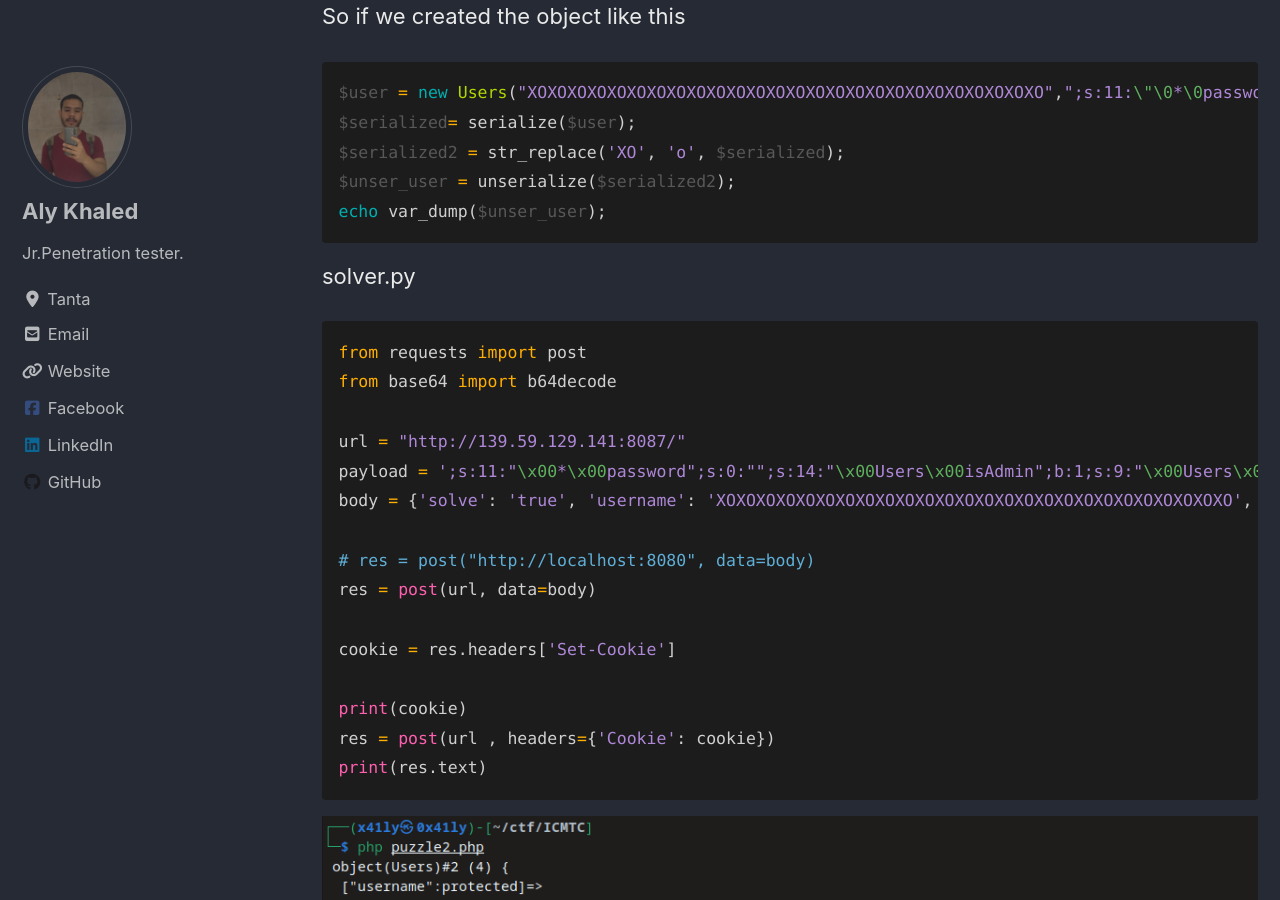
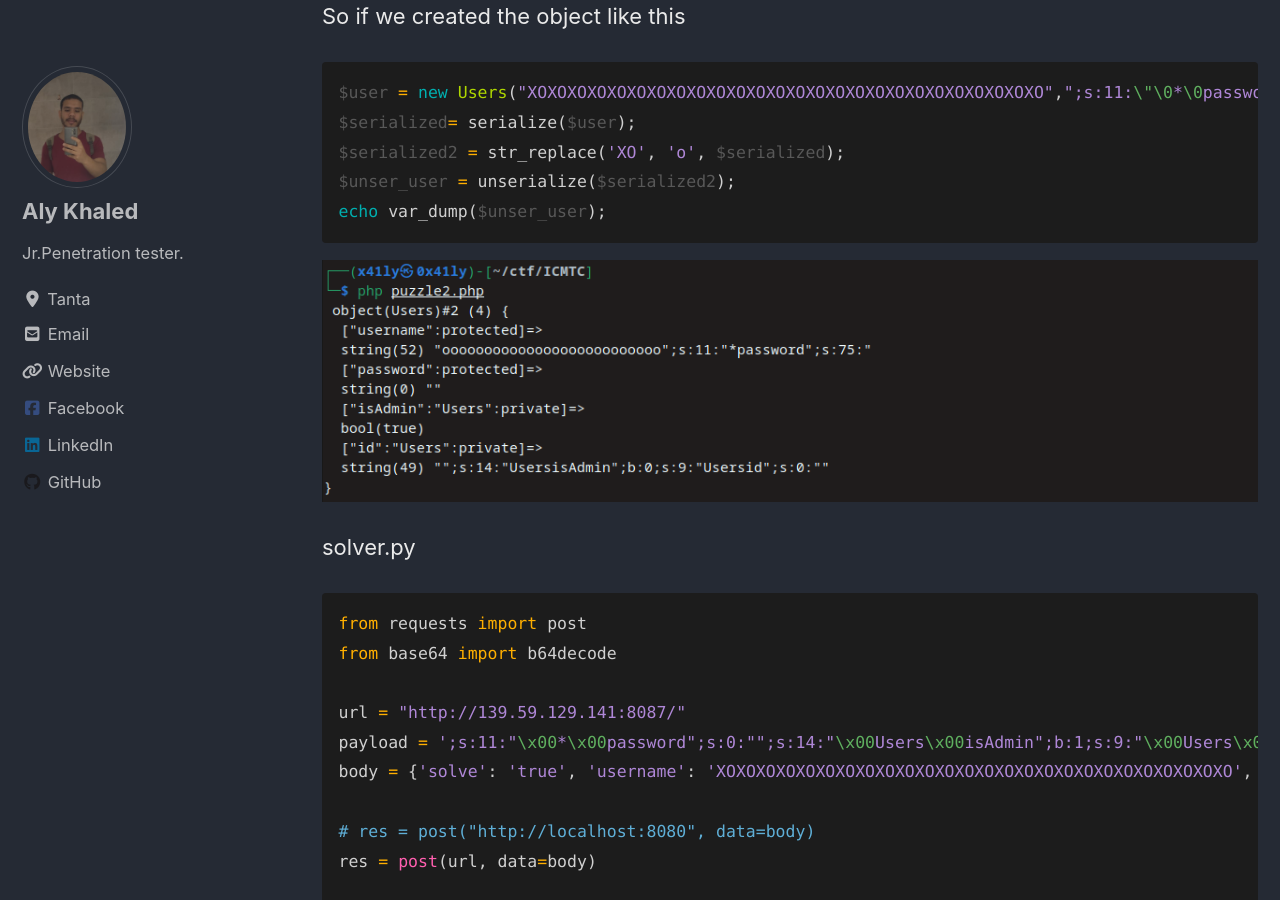
Before and after one commit to TU-Raiders/TU-Raiders.github.io, a Jekyll site: the page built from _posts/ctfs/2023-17-07-ICTMC finals - Puzzle2.md, in a window 1280 px wide and 900 px high, scrolled down 5841 px. Built offline with Jekyll 4.4.1, drawn with Linux system fonts in a browser that asks for light colours; cached includes are drawn as plain includes; nearby versions of some CDN libraries.

Commit message:
Fix image position

````diff
--- a/_posts/ctfs/2023-17-07-ICTMC finals - Puzzle2.md
+++ b/_posts/ctfs/2023-17-07-ICTMC finals - Puzzle2.md
@@ -192,6 +192,9 @@ $serialized2 = str_replace('XO', 'o', $serialized);
 $unser_user = unserialize($serialized2);
 echo var_dump($unser_user);
 ```
+
+![](/assets/images/puzzle2/explain.png)
+
 solver.py
 ```python
 from requests import post
@@ -211,7 +214,6 @@ res = post(url , headers={'Cookie': cookie})
 print(res.text)
 ```
 
-![](/assets/images/puzzle2/explain.png)
 
 ![](/assets/images/puzzle2/demo.jpeg)
 
````
